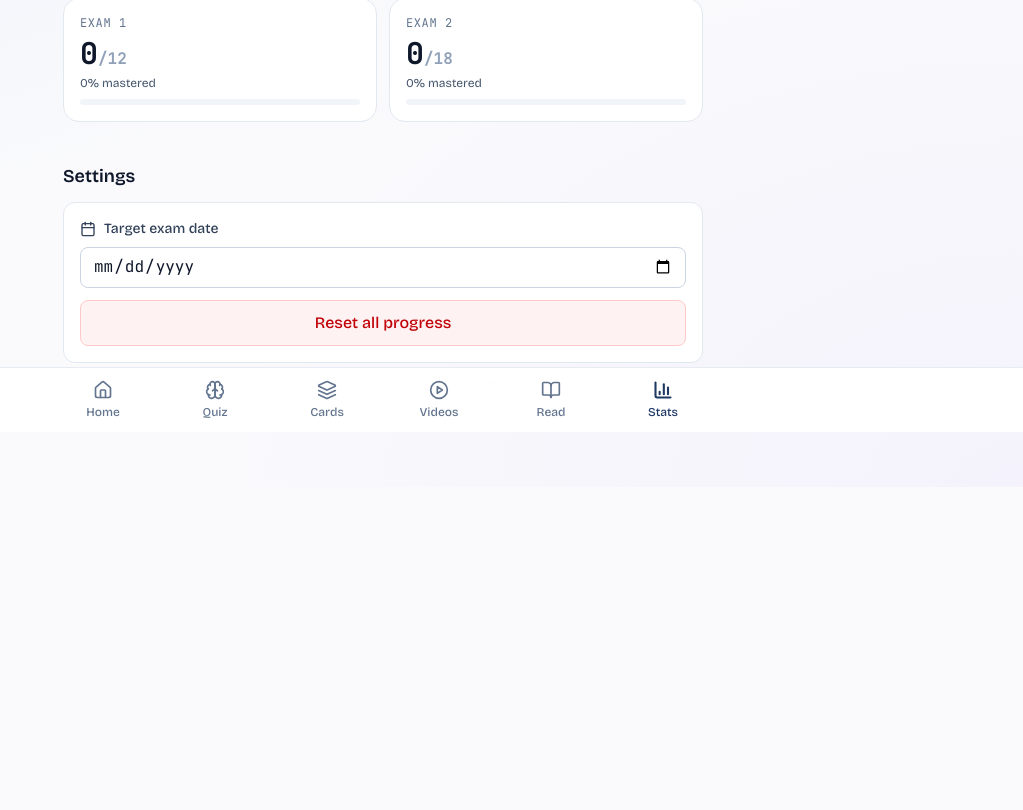
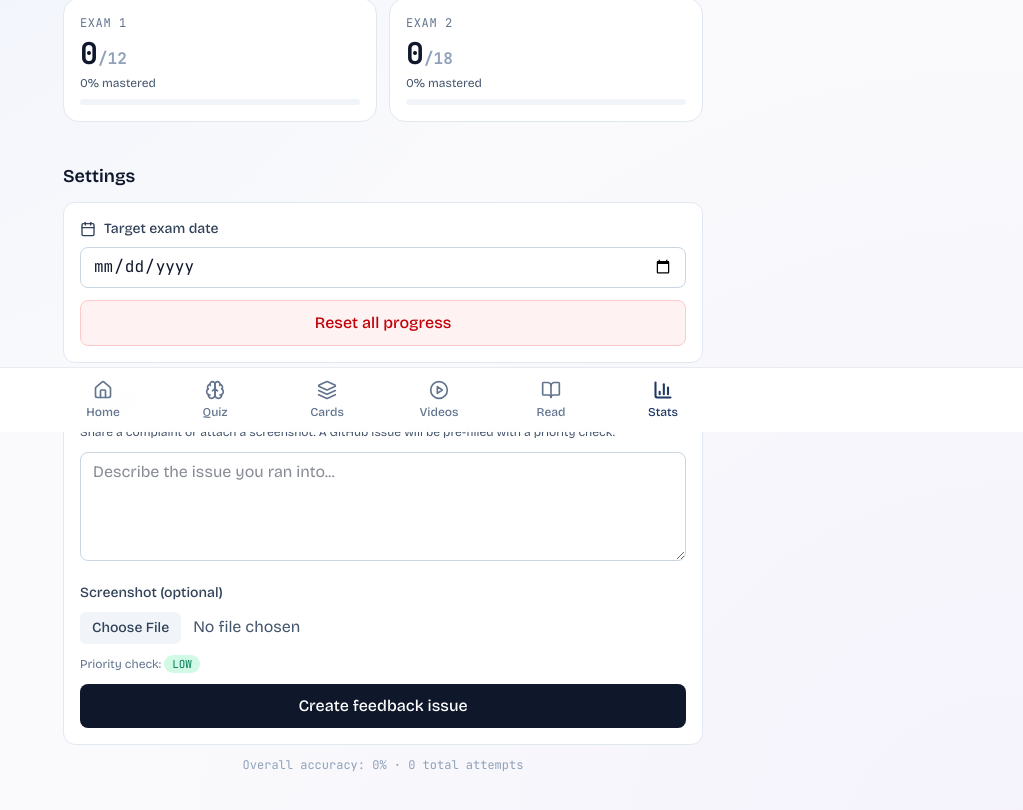
Before and after one commit to mcgillesdorce/comptiaAplus, a Next.js app: page /progress in a window 1280 px wide. Shown: the part 368-1178 px from the top of the page, without its empty margins (257-1280 px from the left). Before the commit the page ends 855 px from the top, so only its background shows below. Built offline with nearby package versions, Linux system fonts and the light colour scheme.

Commit message:
feat: add feedback input section to settings
Agent-Logs-Url: https://github.com/mcgillesdorce/comptiaAplus/sessions/8573524a-1fb5-426d-983f-da0a2d5cd497

Co-authored-by: mcgillesdorce <192158290+mcgillesdorce@users.noreply.github.com>

```diff
--- a/app/progress/page.tsx
+++ b/app/progress/page.tsx
@@ -10,6 +10,21 @@ import { allQuestions } from "@/data/questions";
 import { cn, formatRelativeTime } from "@/lib/utils";
 import { Calendar, TrendingUp, TrendingDown, Award, AlertTriangle } from "lucide-react";
 import Link from "next/link";
+import { useMemo, useState } from "react";
+
+type FeedbackPriority = "low" | "medium" | "high";
+
+function assessFeedbackPriority(input: string): FeedbackPriority {
+  const text = input.toLowerCase();
+  if (!text.trim()) return "low";
+
+  const highSignals = ["crash", "cannot", "can't", "cant", "broken", "not working", "won't", "wont", "urgent", "security", "data loss"];
+  const mediumSignals = ["slow", "error", "bug", "issue", "fail", "problem", "confusing"];
+
+  if (highSignals.some((signal) => text.includes(signal))) return "high";
+  if (mediumSignals.some((signal) => text.includes(signal))) return "medium";
+  return "low";
+}
 
 export default function ProgressPage() {
   const stats = useStudyStore((s) => s.questionStats);
@@ -17,6 +32,8 @@ export default function ProgressPage() {
   const targetDate = useStudyStore((s) => s.targetExamDate);
   const setTargetDate = useStudyStore((s) => s.setTargetDate);
   const resetProgress = useStudyStore((s) => s.resetProgress);
+  const [feedbackText, setFeedbackText] = useState("");
+  const [screenshotFileName, setScreenshotFileName] = useState<string | null>(null);
 
   const domainStats = computeDomainStats(stats);
   const weaknessStats = computeWeaknessStats(stats);
@@ -25,6 +42,7 @@ export default function ProgressPage() {
   const totalAttempted = Object.values(stats).reduce((s, x) => s + x.attempts, 0);
   const totalCorrect = Object.values(stats).reduce((s, x) => s + x.correct, 0);
   const overallAccuracy = totalAttempted === 0 ? 0 : Math.round((totalCorrect / totalAttempted) * 100);
+  const feedbackPriority = useMemo(() => assessFeedbackPriority(feedbackText), [feedbackText]);
 
   const exam1Missed = allQuestions.filter((q) => q.source === "exam1-missed");
   const exam2Missed = allQuestions.filter((q) => q.source === "exam2-missed");
@@ -233,6 +251,80 @@ export default function ProgressPage() {
             Reset all progress
           </button>
         </div>
+        <div className="rounded-xl border border-slate-200 bg-white p-4 space-y-3">
+          <h3 className="text-sm font-semibold text-slate-900">Feedback</h3>
+          <p className="text-xs text-slate-600">
+            Share a complaint or attach a screenshot. A GitHub issue will be pre-filled with a priority check.
+          </p>
+          <textarea
+            value={feedbackText}
+            onChange={(e) => setFeedbackText(e.target.value)}
+            rows={4}
+            placeholder="Describe the issue you ran into..."
+            className="w-full rounded-lg border border-slate-300 px-3 py-2 text-sm"
+          />
+          <div>
+            <label className="text-sm font-medium text-slate-700" htmlFor="feedback-screenshot">
+              Screenshot (optional)
+            </label>
+            <input
+              id="feedback-screenshot"
+              type="file"
+              accept="image/*"
+              onChange={(e) => {
+                const file = e.target.files?.[0];
+                setScreenshotFileName(file?.name ?? null);
+              }}
+              className="mt-2 block w-full text-sm text-slate-600 file:mr-3 file:rounded-md file:border-0 file:bg-slate-100 file:px-3 file:py-1.5 file:text-sm file:font-medium file:text-slate-700"
+            />
+          </div>
+          <p className="text-xs text-slate-500">
+            Priority check:{" "}
+            <span
+              className={cn(
+                "rounded-full px-2 py-0.5 font-mono text-[11px] uppercase",
+                feedbackPriority === "high"
+                  ? "bg-red-100 text-red-700"
+                  : feedbackPriority === "medium"
+                    ? "bg-amber-100 text-amber-700"
+                    : "bg-emerald-100 text-emerald-700"
+              )}
+            >
+              {feedbackPriority}
+            </span>
+          </p>
+          <button
+            onClick={() => {
+              const trimmedFeedback = feedbackText.trim();
+              if (!trimmedFeedback && !screenshotFileName) {
+                alert("Please enter a complaint or attach a screenshot before submitting feedback.");
+                return;
+              }
+
+              const repoOwner = "mcgillesdorce";
+              const repoName = "comptiaAplus";
+              const issueTitle = trimmedFeedback
+                ? `[Feedback][${feedbackPriority.toUpperCase()}] ${trimmedFeedback.slice(0, 70)}`
+                : `[Feedback][${feedbackPriority.toUpperCase()}] Screenshot-only report`;
+              const issueBody = [
+                "## Feedback submission",
+                "",
+                `**Priority (auto-filtered):** ${feedbackPriority.toUpperCase()}`,
+                "",
+                "**Complaint**",
+                trimmedFeedback || "(No complaint text provided)",
+                "",
+                `**Screenshot file:** ${screenshotFileName ?? "None attached"}`,
+              ].join("\n");
+
+              const issueUrl = `https://github.com/${repoOwner}/${repoName}/issues/new?title=${encodeURIComponent(issueTitle)}&body=${encodeURIComponent(issueBody)}`;
+              window.open(issueUrl, "_blank", "noopener,noreferrer");
+            }}
+            className="w-full rounded-lg bg-slate-900 py-2.5 font-medium text-white"
+          >
+            Create feedback issue
+          </button>
+        </div>
         <p className="text-center font-mono text-xs text-slate-400">
           Overall accuracy: {overallAccuracy}% · {totalAttempted} total attempts
         </p>
```
